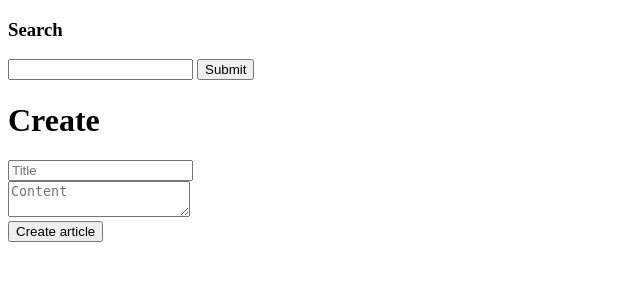
After one commit to AslanZ-5/dj_food_project, a Django app: template core/templates/core/create.html in a window 1280 px wide. The commit adds this page. Shown: the top 300 px of the page, without its empty margins (0-640 px from the left). Run offline with Django 3.2, Linux system fonts and the light colour scheme; the template is opened without the code that fills it, so the values that code supplies are empty.

Commit message:
create view

```diff
--- a/core/templates/core/base.html
+++ b/core/templates/core/base.html
@@ -8,7 +8,12 @@
     <title>Document</title>
 </head>
 <body>
-<h1>base</h1>
+<h3>Search</h3>
+<form action="{% url 'search' %}">
+    <input type="text" name="query">
+    <input type="submit">
+</form>
+
 {% block content %}
 {% endblock %}
 </body>
--- /dev/null
+++ b/core/templates/core/create.html
@@ -0,0 +1,13 @@
+{% extends 'base.html' %}
+
+{% block content %}
+<h1>Create</h1>
+<form action="{% url 'create' %}" method="post">
+    {% csrf_token %}
+   <div> <input type="text" name="title" placeholder="Title"></div>
+    <div>
+    <textarea name="content" placeholder="Content"></textarea></div>
+    <input type="submit" value="Create article">
+</form>
+
+{% endblock %}
--- a/core/templates/core/home.html
+++ b/core/templates/core/home.html
@@ -1,10 +1,7 @@
 {% extends 'base.html' %}
 
 {% block content %}
-<form action="{% url 'search' %}">
-    <input type="text" name="query">
-    <input type="submit">
-</form>
+
 {% if objects %}
 {% for object in objects %}
 <h1 style="color:red;">Hello {{object.title}}</h1>
--- a/core/urls.py
+++ b/core/urls.py
@@ -3,5 +3,6 @@ from . import views
 urlpatterns = [
     path('', views.home, name='home'),
     path('search/', views.article_search, name='search'),
-    path('article/<int:id>/', views.detail, name='detail')
+    path('article/<int:id>/', views.detail, name='detail'),
+    path('article/create', views.article_create_view, name='create'),
 ]
```
Also changed, not shown: core/views.py (+8 -0 lines), db.sqlite3.
